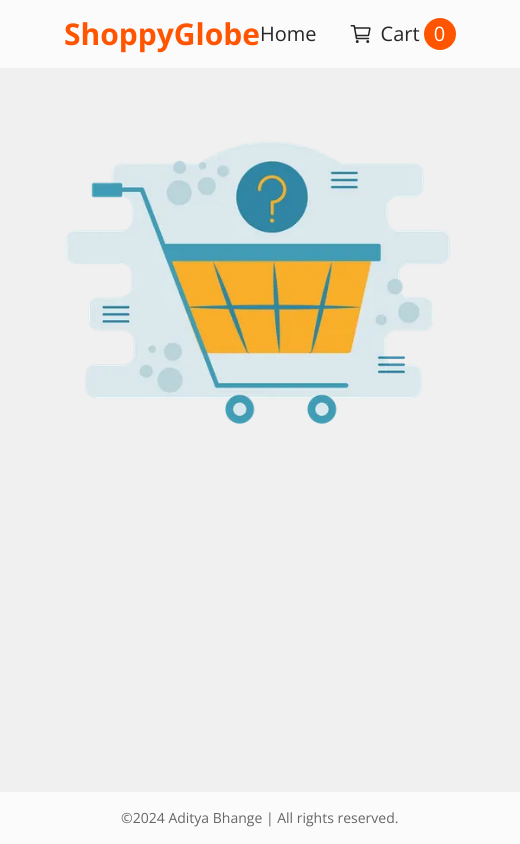
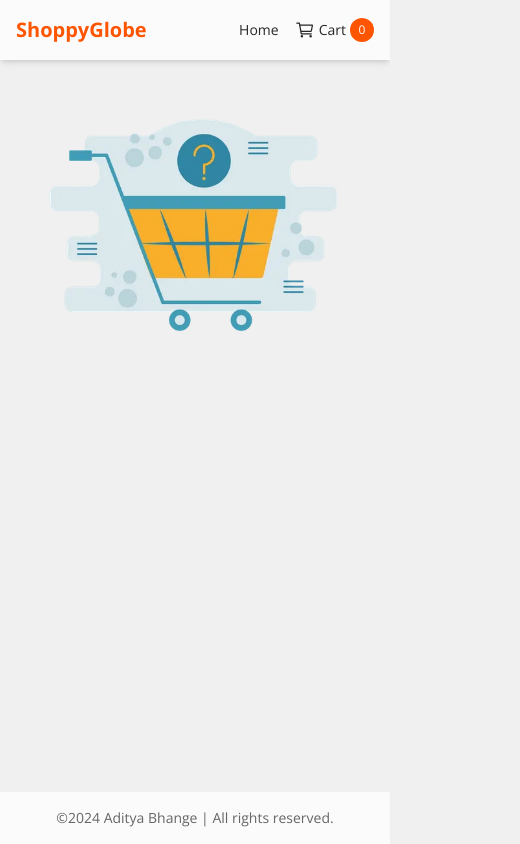
Before and after one commit to Adibhange/ShoppyGlobe-E-commerce-App-React-, a React (Vite) app: page /cart in a window 390 px wide. Shown: the whole page, 520 px wide, since content can reach past the window. Built offline with nearby package versions, Linux system fonts and the light colour scheme.

Commit message:
Make Header component responsive

```diff
--- a/src/components/Header.jsx
+++ b/src/components/Header.jsx
@@ -8,32 +8,45 @@ const Header = () => {
   const totalQuantity = useSelector(totalCartQuantity);
 
   return (
-    <header className="container sticky top-0 mx-auto flex items-center justify-between bg-foreground px-16 py-4">
+    <header className="sticky top-0 z-10 bg-foreground shadow-md">
+      <div className="container mx-auto flex items-center justify-between px-4 py-4 sm:px-8 lg:px-16">
         {/* Logo */}
-      <Link to="/">
-        <h1 className="text-3xl font-bold text-primary">ShoppyGlobe</h1>
+        <Link
+          to="/"
+          className="text-xl font-bold text-primary sm:text-2xl lg:text-3xl"
+        >
+          ShoppyGlobe
         </Link>
 
         {/* Navigation */}
         <nav>
-        <ul className="flex items-center gap-8 text-xl">
+          <ul className="flex items-center gap-4 text-sm sm:gap-6 sm:text-base lg:gap-8 lg:text-xl">
+            {/* Home Link */}
             <li>
-            <Link to="/" className="hover:text-primary">
+              <Link
+                to="/"
+                className="transition-colors duration-300 hover:text-primary"
+              >
                 Home
               </Link>
             </li>
 
+            {/* Cart Link */}
             <li>
-            <Link to="/cart" className="flex items-center hover:text-primary">
-              <IoCartOutline size={24} />
-              <span className="ml-2 mr-1">Cart</span>
-              <span className="font-semiboldbold flex h-[32px] w-[32px] items-center justify-center rounded-full bg-primary text-primary-content">
+              <Link
+                to="/cart"
+                className="flex items-center transition-colors duration-300 hover:text-primary"
+              >
+                <IoCartOutline size={20} className="sm:size-[24px]" />
+                <span className="ml-1 sm:ml-2">Cart</span>
+                <span className="ml-1 flex h-6 w-6 items-center justify-center rounded-full bg-primary text-xs text-primary-content sm:h-8 sm:w-8 sm:text-sm lg:h-[32px] lg:w-[32px]">
                   {totalQuantity}
                 </span>
               </Link>
             </li>
           </ul>
         </nav>
+      </div>
     </header>
   );
 };
```
Lines whose indentation alone changed are shown as unchanged.
